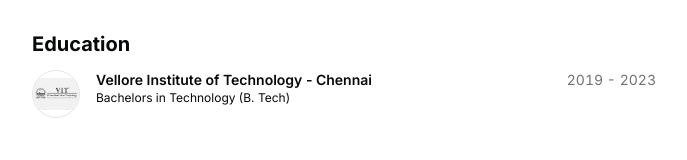
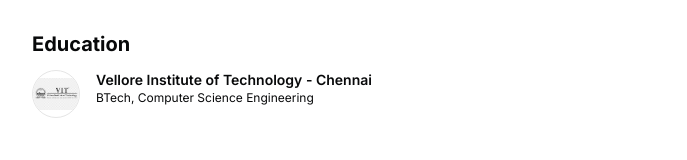
Before and after one commit to prs2002/prs-portfolio, a Next.js app: page / in a window 1280 px wide. Shown: the part 398-558 px from the top of the page, without its empty margins (296-983 px from the left). Built offline with nearby package versions, Linux system fonts and the light colour scheme.

Commit message:
resume updated

```diff
--- a/src/app/page.tsx
+++ b/src/app/page.tsx
@@ -101,7 +101,7 @@ export default function Page() {
                 altText={education.school}
                 title={education.school}
                 subtitle={education.degree}
-                period={`${education.start} - ${education.end}`}
+                // period={`${education.start} - ${education.end}`}
               />
             </BlurFade>
           ))}
--- a/src/components/resume-card.tsx
+++ b/src/components/resume-card.tsx
@@ -16,7 +16,7 @@ interface ResumeCardProps {
   subtitle?: string;
   href?: string;
   badges?: readonly string[];
-  period: string;
+  // period: string;
   description?: string;
 }
 export const ResumeCard = ({
@@ -26,7 +26,7 @@ export const ResumeCard = ({
   subtitle,
   href,
   badges,
-  period,
+  // period,
   description,
 }: ResumeCardProps) => {
   const [isExpanded, setIsExpanded] = React.useState(false);
@@ -81,7 +81,7 @@ export const ResumeCard = ({
                 />
               </h3>
               <div className="text-xs sm:text-sm tabular-nums text-muted-foreground text-right">
-                {period}
+                {/* {period} */}
               </div>
             </div>
             {subtitle && <div className="font-sans text-xs">{subtitle}</div>}
--- a/src/data/resume.tsx
+++ b/src/data/resume.tsx
@@ -85,7 +85,7 @@ export const DATA = {
     {
       school: "Vellore Institute of Technology - Chennai",
       href: "https://chennai.vit.ac.in/",
-      degree: "Bachelors in Technology (B. Tech)",
+      degree: "BTech, Computer Science Engineering",
       logoUrl: "/vit.png",
       start: "2019",
       end: "2023",
```
